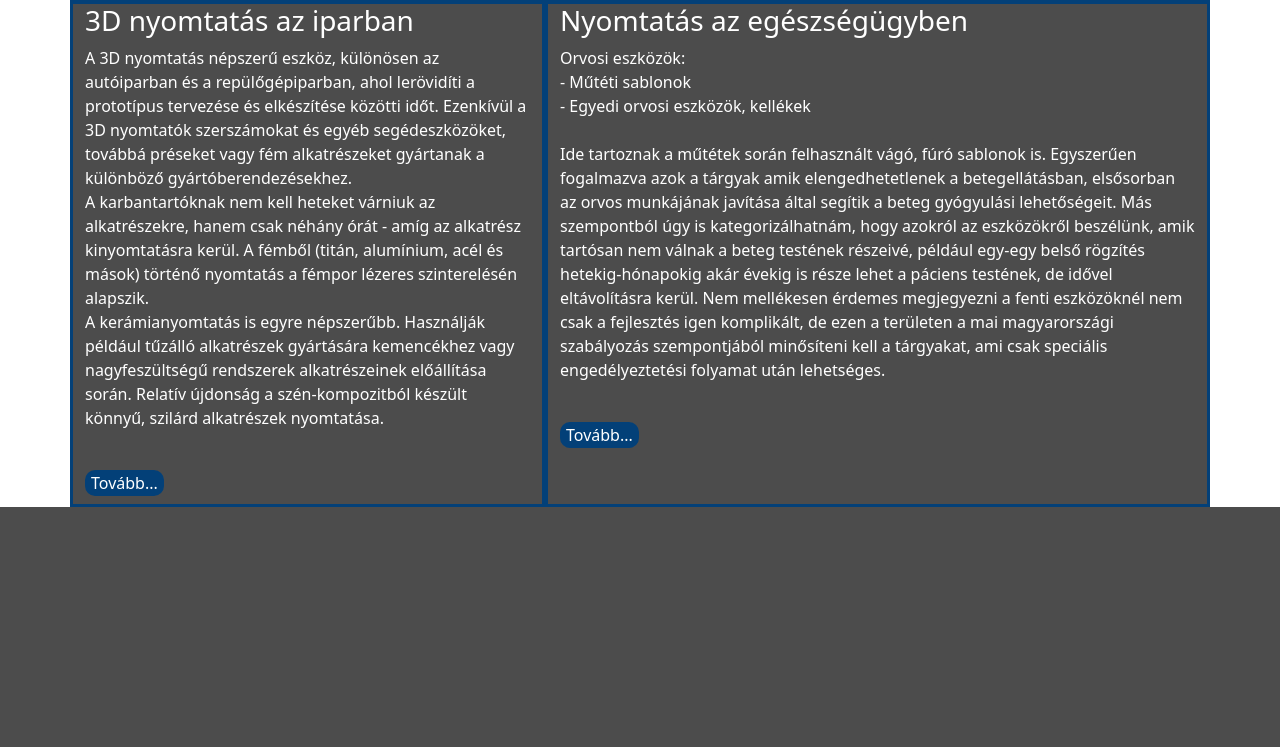
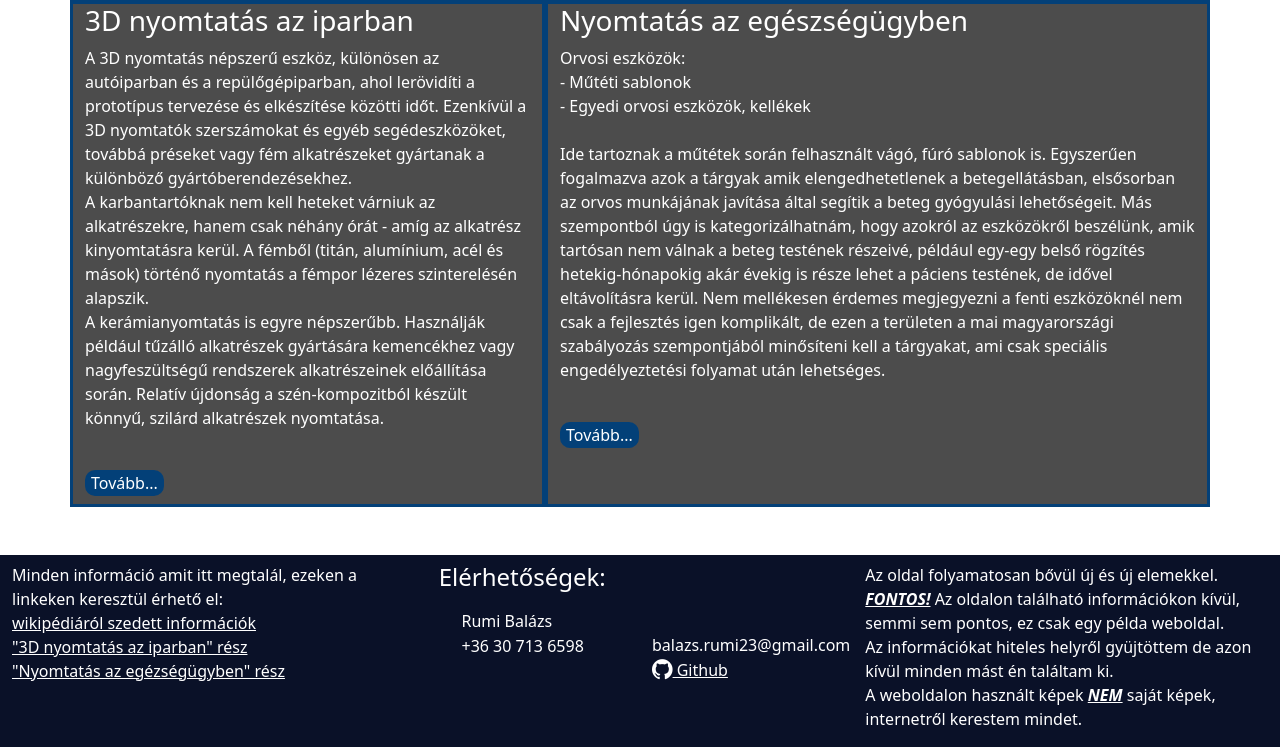
Before and after one commit to rumibalazs/3d-nyomtatas, a PHP site: page / in a window 1280 px wide. Shown: the part 824-1571 px from the top of the page. Before the commit the page ends 1331 px from the top, so only its background shows below. Run offline with PHP 8.4, Linux system fonts and the light colour scheme.

Commit message:
20402.03

```diff
--- a/index.php
+++ b/index.php
@@ -6,6 +6,8 @@
     <meta http-equiv="X-UA-Compatible" content="IE=edge">
     <meta name="viewport" content="width=device-width, initial-scale=1.0">
 
+    <link rel="stylesheet" href="https://cdnjs.cloudflare.com/ajax/libs/font-awesome/4.7.0/css/font-awesome.min.css">
+    <link href="https://fonts.googleapis.com/icon?family=Material+Icons" rel="stylesheet">
     <link href="https://cdn.jsdelivr.net/npm/bootstrap@5.3.2/dist/css/bootstrap.min.css" rel="stylesheet"
         integrity="sha384-T3c6CoIi6uLrA9TneNEoa7RxnatzjcDSCmG1MXxSR1GAsXEV/Dwwykc2MPK8M2HN" crossorigin="anonymous">
     <link rel="stylesheet" href="style.css">
@@ -16,7 +18,7 @@
     <link rel="icon" href="kepek/icon.png">
 </head>
 
-<body>
+<body class="body">
     <video src="kepek/main/hatter.mp4" playsinline autoplay muted loop></video>
     <header class="container-fluid">
         <div class="container-fluid">
@@ -44,7 +46,7 @@
             </div>
         </div>
     </header>
-    <main class="pt-5">
+    <main class="pt-5 pb-5">
         <div class="container-fluid">
             <div class="row">
                 <article class="col-12">
@@ -61,11 +63,68 @@
             </div>
         </div>
     </main>
+
     <footer>
+        <div class="container-fluid pt-2">
+            <div class="row">
+                <div class="col-lg-4 col-md-6 col-sm-12">
+                    <p>
+                        Minden információ amit itt megtalál, ezeken a linkeken keresztül érhető el:
+                        <br>
+                        <a target="_blank" href="https://hu.wikipedia.org/wiki/3D_nyomtató">
+                            wikipédiáról szedett információk
+                        </a>
+                        <br>
+                        <a target="_blank" href="https://www.tonerpartners.hu/blog/ipar-rhajozas-es-orvostudomany-mire-hasznaljak-a-3d-nyomtatast-26370hu39018/">
+                            "3D nyomtatás az iparban" rész
+                        </a>
+                        <br>
+                        <a target="_blank" href="https://www.freedee.hu/3d-nyomtatas-az-egeszsegugyben/">
+                            "Nyomtatás az egézségügyben" rész
+                        </a>
+                    </p>
+                </div>
+                <div class="col-lg-4 col-mg-6 col-sm-12">
+                    <h4>Elérhetőségek:</h4>
+                    <p>
+                    <div class="row">
+                        <div class="col-6">
+                            <div>
+                                <i class="material-icons">&#xe7fd;</i>
+                                Rumi Balázs
+                            </div>
+                            <div>
+                                <i class="material-icons">&#xe0cd;</i>
+                                +36 30 713 6598
+                            </div>
+                        </div>
+                        <div class="col-6">
+                            <div>
+                                <i class="material-icons">&#xe0be;</i>
+                                balazs.rumi23@gmail.com
+                            </div>
+                            <div>
+                                <a target="_blank" href="https://github.com/rumibalazs">
+                                    <i style="font-size:24px" class="fa">&#xf09b;</i> Github</a>
+                            </div>
+                        </div>
+                    </div>
 
+                    </p>
+                </div>
+                <div class="col-lg-4 col-md-6 col-sm-12">
+                    <p>
+                        Az oldal folyamatosan bővül új és új elemekkel. <span>FONTOS!</span> Az oldalon található információkon kívül, semmi sem pontos, ez csak egy példa weboldal.<br>
+                        Az információkat hiteles helyről gyüjtöttem de azon kívül minden mást én találtam ki.<br>
+                        A weboldalon használt képek <span>NEM</span> saját képek, internetről kerestem mindet.<br>
+                    </p>
+                </div>
+
+            </div>
+        </div>
     </footer>
+    <button onclick="visszaFel()" class="btn btn-dark" id="vgomb" title="Vissza a tetejére">&uarr;</button>
 
-    <button onclick="visszaFel()" class="btn btn-dark" id="vgomb" title="Vissza a tetejére">&uarr;</button>
     <script src="https://cdn.jsdelivr.net/npm/bootstrap@5.3.2/dist/js/bootstrap.bundle.min.js"
         integrity="sha384-C6RzsynM9kWDrMNeT87bh95OGNyZPhcTNXj1NW7RuBCsyN/o0jlpcV8Qyq46cDfL"
         crossorigin="anonymous"></script>
--- a/info/info.php
+++ b/info/info.php
@@ -73,7 +73,7 @@
                     beállítani.
                 </p>
             </div>
-            <div class="info col-lg-4 col-sm-4 pb-2">
+            <div class="info col-lg-4 col-sm-12 pb-2">
                 <!-- nyomtatás -->
                 <h3>Nyomtatás</h3>
                 <p class="text">
--- a/style.css
+++ b/style.css
@@ -10,7 +10,7 @@ video {
 
 header
 {
-    background-color: #001F54;
+    background-color: #0A1128;
     position: fixed;
     z-index: 1;
 }
@@ -31,7 +31,37 @@ article
 {
     width: 100%;
     height: auto;
-    position: sticky;
+
+}
+
+footer
+{
+    background-color: #0A1128;
+    color: #ffffff;
+    /* position: absolute; */
+    bottom: 0;
+    max-height: 10%;
+    width: 100%;
+}
+footer span
+{
+    font-weight: bold;
+    font-style: italic;
+    text-decoration:underline;
+
+}
+footer a
+{
+    color: #ffffff;
+}
+footer a:hover
+{
+    color: #034078;
+}
+
+i
+{
+    vertical-align: text-bottom;
 }
 
 .center
@@ -45,7 +75,7 @@ article
 {
     display: none;
     position: fixed;
-    bottom: 20px;
+    bottom: 80px;
     right: 30px;
     z-index: 99;
 }
```
Also changed, not shown: alkat_alap/motor.html (deleted, +0 -102 lines), hivatkozasok.txt (added, +11 -0 lines).
